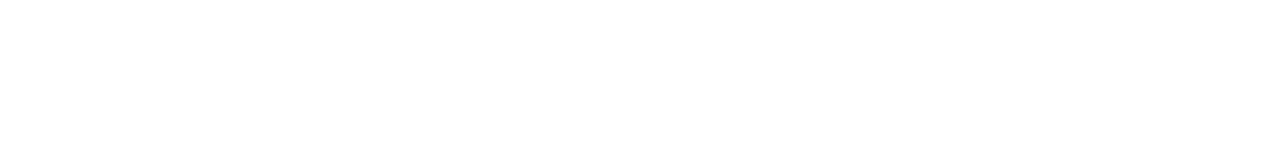
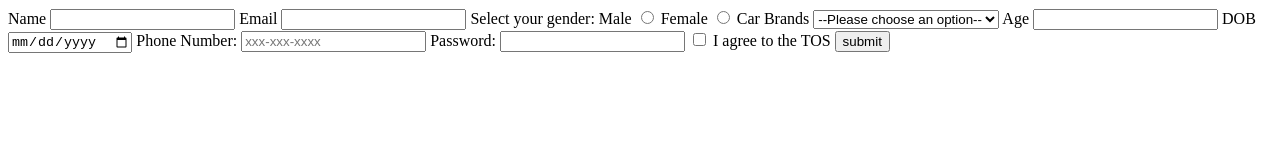
Before and after one commit to acciojob/signup-form-car-Kartikey06dk, a website: page main.html in a window 1280 px wide. Drawn offline with Linux system fonts and the light colour scheme.

Commit message:
created a submission

```diff
--- a/main.html
+++ b/main.html
@@ -1,16 +1,40 @@
 <!DOCTYPE html>
-
-<html>
-
+<html lang="en">
 <head>
-	<link rel="stylesheet" href="styles.css">
+    <meta charset="UTF-8">
+    <meta http-equiv="X-UA-Compatible" content="IE=edge">
+    <meta name="viewport" content="width=device-width, initial-scale=1.0">
+    <title>Document</title>
 </head>
-
 <body>
-	<!-- the entire body must be written by student -->
-    <script type="text/javascript" src="./script.js">
-</script>
-
+    <form action="" method="get">
+        <label for="text" >Name</label>
+        <input type="text" name="text" id="text" required>
+        <label for="email">Email</label>
+        <input type="email" name="email" id="email" required>
+        <label for="gender">Select your gender:</label>
+        <label for="gender_m">Male</label>
+        <input type="radio" name="gender" id="gender_m" required>
+        <label for="gender_f">Female</label>
+        <input type="radio" name="gender" id="gender_f" required>
+        <label for="cars">Car Brands</label>
+        <select name="cars" id="cars" required>
+            <option value="" disabled selected>--Please choose an option--</option>
+            <option value="bmw">BMW</option>
+            <option value="audi">Audi</option>
+            <option value="mercedez">Mercedez</option>
+        </select>
+        <label for="age">Age</label>
+        <input type="number" name="age" id="age" required>
+        <label for="DOB">DOB</label>
+        <input type="date" name="DOB" id="dob" required>
+        <label for="number">Phone Number:</label>
+        <input type="tel" name="number" id="tel" placeholder="xxx-xxx-xxxx">
+        <label for="password">Password:</label>
+        <input type="password" name="password" id="password" required>
+        <input type="checkbox" name="checkbox" id="tos" required>
+        <label for="checkbox">I agree to the TOS</label>
+        <button type="submit">submit</button>
+    </form>
 </body>
-
 </html>
```
